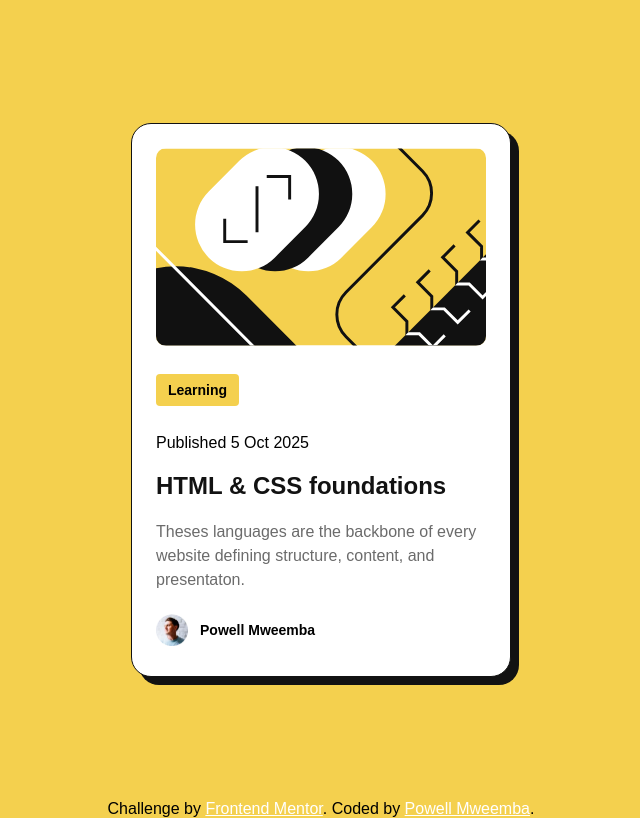
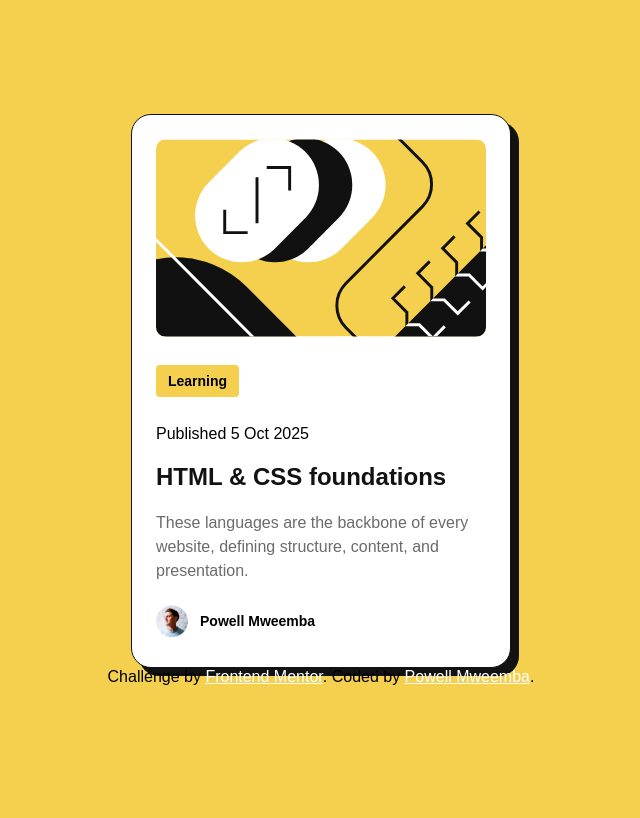
Before and after one commit to POWELL-MWEEMBA/Responsive-blog-card, a plain HTML site: page index.html in a window 1280 px wide. Shown: the whole page, without its empty margins (319-959 px from the left). Drawn offline with Linux system fonts and the light colour scheme; a web font is replaced by a local one.

Commit message:
Update index.html

```diff
--- a/index.html
+++ b/index.html
@@ -30,8 +30,8 @@
             <div class="title">
               <h2>HTML & CSS foundations</h2>
               <p>
-                Theses languages are the backbone of every website defining
-                structure, content, and presentaton.
+                These languages are the backbone of every website, defining
+                structure, content, and presentation.
               </p>
             </div>
           </div>
@@ -41,10 +41,7 @@
           </footer>
         </div>
       </div>
-    </div>
-
-
-    <div class="attribution">
+       <div class="attribution">
       Challenge by
       <a href="https://www.frontendmentor.io?ref=challenge" target="_blank"
         >Frontend Mentor</a
@@ -53,5 +50,9 @@
         Powell Mweemba</a
       >.
     </div>
+    </div>
+
+
+
  </body>
 </html>
```
